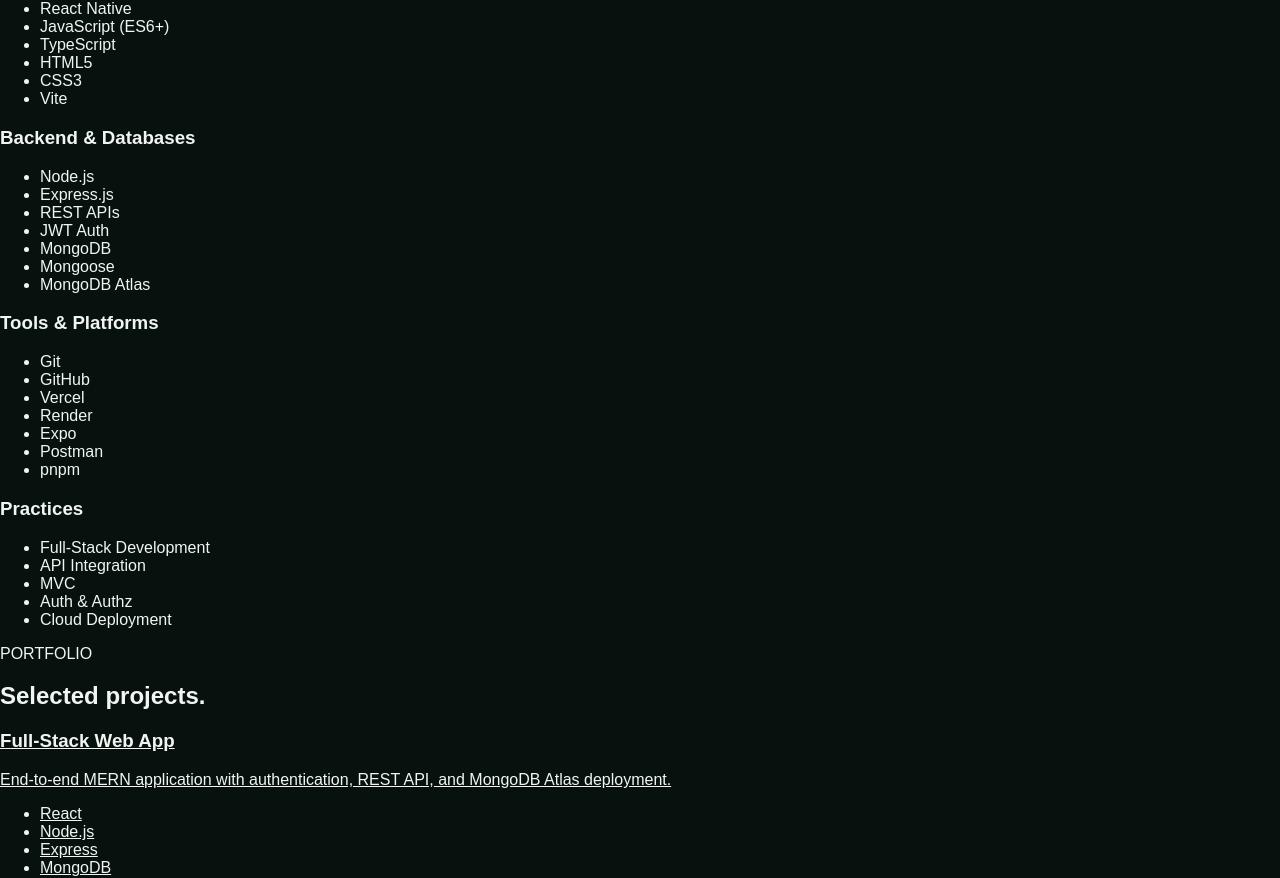
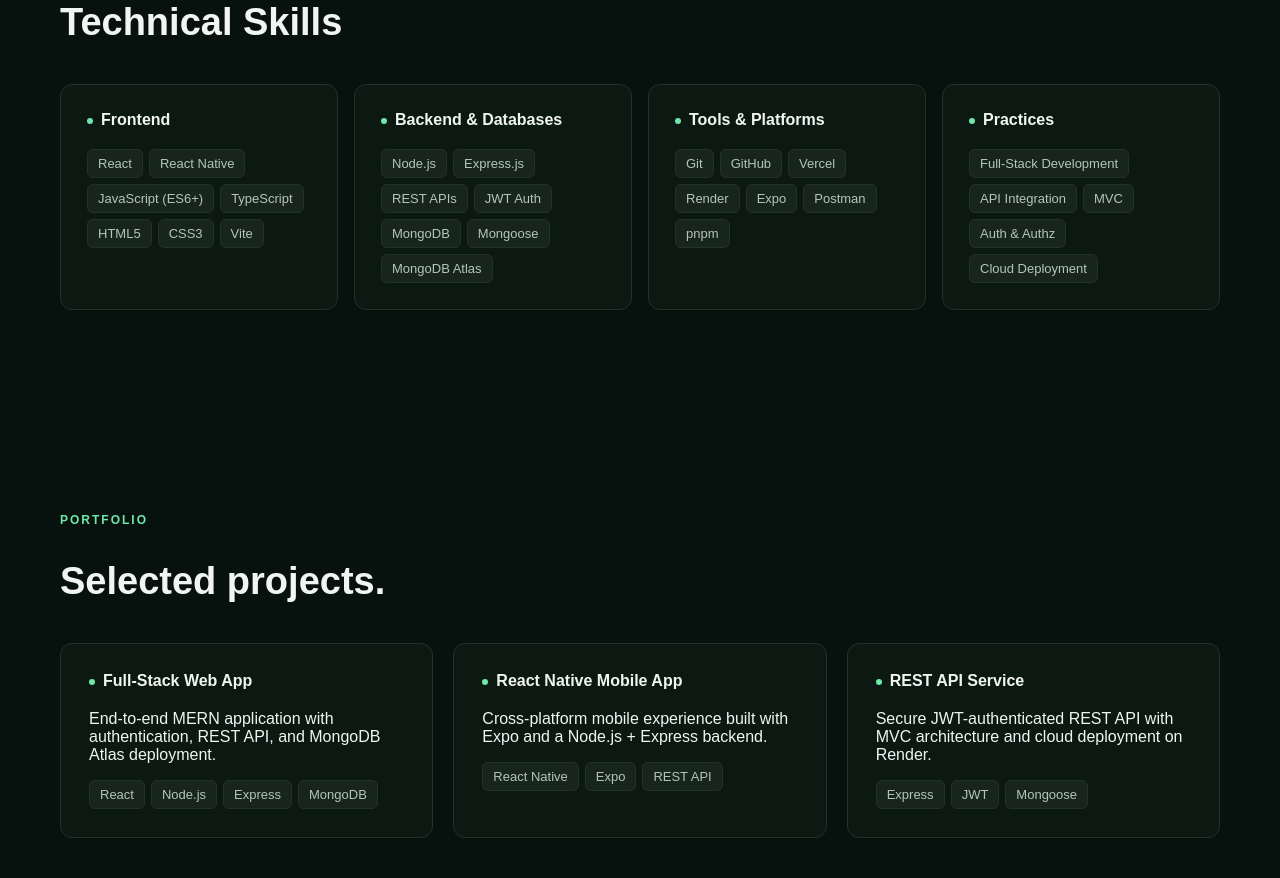
Before and after one commit to gisela-lucena/portfolio, a React (Vite) app: page / in a window 1280 px wide. Shown: the part 1071-1949 px from the top of the page. Built offline with nearby package versions, Linux system fonts and the light colour scheme.

Commit message:
renamed classNames and styles the CSS on Hero, projects, skills, contact, certifications and about

```diff
--- a/src/components/About/About.css
+++ b/src/components/About/About.css
@@ -0,0 +1,18 @@
+.about {
+  padding: 100px 0;
+}
+
+.about h2 {
+  max-width: 700px;
+  font-size: 38px;
+  line-height: 1.2;
+  letter-spacing: -1px;
+  margin: 16px 0 24px;
+}
+
+.about p {
+  max-width: 750px;
+  color: #9aa6a0;
+  font-size: 17px;
+  line-height: 1.8;
+}
--- a/src/components/About/About.jsx
+++ b/src/components/About/About.jsx
@@ -4,7 +4,7 @@ function About() {
     return (
         <section className="about" id="about">
             <div className="section-container about-content">
-                <span className="about-badge">ABOUT</span>
+                <span className="section-label">ABOUT</span>
                 <h2>Frontend craft meets backend rigor.</h2>
                 <p>Skilled in both frontend and backend development with a focus on responsive UIs, secure authentication, scalable databases, and modern deployment workflows. I enjoy shipping end-to-end features — from schema design and REST endpoints to polished React interfaces — and collaborating with teams that care about quality.</p>
             </div>
--- a/src/components/Certifications/Certifications.jsx
+++ b/src/components/Certifications/Certifications.jsx
@@ -4,7 +4,7 @@ function Certifications() {
     return (
         <section className="certifications" id="certifications">
             <div className="certifications-content">
-                <span className="certifications-badge">CERTIFICATIONS</span>
+                <span className="section-label">CERTIFICATIONS</span>
                 <h2>Continued learning.</h2>
                 <div className="certifications-list">
                     <article className="certification-item">
--- a/src/components/Contact/Contact.jsx
+++ b/src/components/Contact/Contact.jsx
@@ -4,7 +4,7 @@ function Contact() {
     return (
         <section className="contact" id="contact">
             <div className="contact-content">
-                <span className="contact-badge">CONTACT</span>
+                <span className="section-label">CONTACT</span>
                 <h2>Let's build something solid together.</h2>
                 <p>Open to full-stack, frontend, or backend roles. The fastest way to reach me is through the links below.</p>
                 <div className="contact-list">
--- a/src/components/Hero/Hero.css
+++ b/src/components/Hero/Hero.css
@@ -1,12 +1,12 @@
 .hero {
-  min-height: 100vh;
+  padding: 100px 0 120px;
 }
 
 .hero-content {
   max-width: 1200px;
   margin: 0 auto;
   width: 100%;
-  padding: 100px 20px;
+  padding: 0 20px;
 }
 
 .hero-badge {
--- a/src/components/Projects/Projects.css
+++ b/src/components/Projects/Projects.css
@@ -0,0 +1,61 @@
+.projects {
+  padding: 100px 0;
+}
+
+.projects-grid {
+  display: grid;
+  grid-template-columns: repeat(3, minmax(0, 1fr));
+  gap: 20px;
+  margin-top: 40px;
+}
+
+.projects h2 {
+  font-size: 38px;
+}
+
+.project-card {
+  background-color: #0c1913;
+  border: 1px solid #233229;
+  border-radius: 12px;
+  padding: 28px;
+}
+
+.project-card h3 {
+  font-size: 16px;
+  margin: 0 0 20px;
+  color: #f1f5f2;
+}
+
+.project-card h3::before {
+  content: "";
+  display: inline-block;
+  width: 6px;
+  height: 6px;
+  border-radius: 50%;
+  background-color: #6ee7a8;
+  margin-right: 8px;
+  vertical-align: middle;
+}
+
+.project-tech-list {
+  display: flex;
+  flex-wrap: wrap;
+  gap: 6px;
+  list-style: none;
+  padding: 0;
+  margin: 0;
+}
+
+.project-tech-list li {
+  padding: 6px 10px;
+  border-radius: 6px;
+  background-color: #17251d;
+  border: 1px solid #233229;
+  color: #b6c5bb;
+  font-size: 13px;
+}
+
+.project-card a {
+  text-decoration: none;
+  color: inherit;
+}
--- a/src/components/Projects/Projects.jsx
+++ b/src/components/Projects/Projects.jsx
@@ -3,39 +3,39 @@ import './Projects.css';
 function Projects() {
     return (
         <section className="projects" id="projects">
-            <div className="projects-content">
-                <span className="projects-badge">PORTFOLIO</span>
+            <div className="section-container projects-content">
+                <span className="section-label">PORTFOLIO</span>
                 <h2>Selected projects.</h2>
-                <div className="projects-list">
-                    <article className="project-item">
+                <div className="projects-grid">
+                    <article className="project-card">
                         <a href="https://filmera.us/" target="_blank" rel="noreferrer">
                             <h3>Full-Stack Web App</h3>
                             <p>End-to-end MERN application with authentication, REST API, and MongoDB Atlas deployment.</p>
                             <ul className="project-tech-list">
-                                <li>React</li>
-                                <li>Node.js</li>
-                                <li>Express</li>
-                                <li>MongoDB</li>
+                                <li className="skill-tag">React</li>
+                                <li className="skill-tag">Node.js</li>
+                                <li className="skill-tag">Express</li>
+                                <li className="skill-tag">MongoDB</li>
                             </ul>
                         </a>
                     </article>
-                    <article className="project-item">
+                    <article className="project-card">
                         <a href="https://apps.apple.com/us/app/filmera/id6779366077" target="_blank" rel="noreferrer">
                             <h3>React Native Mobile App</h3>
                             <p>Cross-platform mobile experience built with Expo and a Node.js + Express backend.</p>
                             <ul className="project-tech-list">
-                                <li>React Native</li>
-                                <li>Expo</li>
-                                <li>REST API</li>
+                                <li className="skill-tag">React Native</li>
+                                <li className="skill-tag">Expo</li>
+                                <li className="skill-tag">REST API</li>
                             </ul>
                         </a>
                     </article>
-                    <article className="project-item">
+                    <article className="project-card">
                         <a href="https://github.com/filmera/rest-api" target="_blank" rel="noreferrer">
                             <h3>REST API Service</h3>
                             <p>Secure JWT-authenticated REST API with MVC architecture and cloud deployment on Render.</p>
                             <ul className="project-tech-list">
-                                <li>Express</li>
+                                <li className="skill-tag">Express</li>
                                 <li>JWT</li>
                                 <li>Mongoose</li>
                             </ul>
--- a/src/components/Skills/Skills.css
+++ b/src/components/Skills/Skills.css
@@ -0,0 +1,56 @@
+.skills {
+  padding: 100px 0;
+}
+
+.skills-grid {
+  display: grid;
+  grid-template-columns: repeat(4, minmax(0, 1fr));
+  gap: 16px;
+  margin-top: 40px;
+}
+
+.skills h2 {
+  font-size: 38px;
+}
+
+.skill-card {
+  background-color: #0c1913;
+  padding: 26px;
+  border-radius: 12px;
+  border: 1px solid #233229;
+}
+
+.skill-card h3 {
+  font-size: 16px;
+  margin: 0 0 20px;
+  color: #f1f5f2;
+}
+
+.skill-card h3::before {
+  content: "";
+  display: inline-block;
+  width: 6px;
+  height: 6px;
+  border-radius: 50%;
+  background-color: #6ee7a8;
+  margin-right: 8px;
+  vertical-align: middle;
+}
+
+.skill-sublist {
+  display: flex;
+  flex-wrap: wrap;
+  gap: 6px;
+  list-style: none;
+  padding: 0;
+  margin: 0;
+}
+
+.skill-sublist li {
+  padding: 6px 10px;
+  border-radius: 6px;
+  background-color: #17251d;
+  border: 1px solid #233229;
+  color: #b6c5bb;
+  font-size: 13px;
+}
--- a/src/components/Skills/Skills.jsx
+++ b/src/components/Skills/Skills.jsx
@@ -3,52 +3,54 @@ import './Skills.css';
 function Skills() {
     return (
         <section className="skills" id="skills">
-            <div className="skills-content">
-                <span className="skills-badge">SKILLS</span>                <div className="skills-list">
-                    <div className="skill">
+            <div className="section-container skills-content">
+                <span className="section-label">SKILLS</span>
+                <h2>Technical Skills</h2>
+                <div className="skills-grid">
+                    <div className="skill-card">
                         <h3>Frontend</h3>
                         <ul className="skill-sublist">
-                            <li>React</li>
-                            <li>React Native</li>
-                            <li>JavaScript (ES6+)</li>
-                            <li>TypeScript</li>
-                            <li>HTML5</li>
-                            <li>CSS3</li>
-                            <li>Vite</li>
+                            <li className="skill-tag">React</li>
+                            <li className="skill-tag">React Native</li>
+                            <li className="skill-tag">JavaScript (ES6+)</li>
+                            <li className="skill-tag">TypeScript</li>
+                            <li className="skill-tag">HTML5</li>
+                            <li className="skill-tag">CSS3</li>
+                            <li className="skill-tag">Vite</li>
                         </ul>
                     </div>
-                    <div className="skill">
+                    <div className="skill-card">
                         <h3>Backend & Databases</h3>
                         <ul className="skill-sublist">
-                            <li>Node.js</li>
-                            <li>Express.js</li>
-                            <li>REST APIs</li>
-                            <li>JWT Auth</li>
-                            <li>MongoDB</li>
-                            <li>Mongoose</li>
-                            <li>MongoDB Atlas</li>
+                            <li className="skill-tag">Node.js</li>
+                            <li className="skill-tag">Express.js</li>
+                            <li className="skill-tag">REST APIs</li>
+                            <li className="skill-tag">JWT Auth</li>
+                            <li className="skill-tag">MongoDB</li>
+                            <li className="skill-tag">Mongoose</li>
+                            <li className="skill-tag">MongoDB Atlas</li>
                         </ul>
                     </div>
-                    <div className="skill">
+                    <div className="skill-card">
                         <h3>Tools & Platforms</h3>
                         <ul className="skill-sublist">
-                            <li>Git</li>
-                            <li>GitHub</li>
-                            <li>Vercel</li>
-                            <li>Render</li>
-                            <li>Expo</li>
-                            <li>Postman</li>
-                            <li>pnpm</li>
+                            <li className="skill-tag">Git</li>
+                            <li className="skill-tag">GitHub</li>
+                            <li className="skill-tag">Vercel</li>
+                            <li className="skill-tag">Render</li>
+                            <li className="skill-tag">Expo</li>
+                            <li className="skill-tag">Postman</li>
+                            <li className="skill-tag">pnpm</li>
                         </ul>
                     </div>
-                    <div className="skill">
+                    <div className="skill-card">
                         <h3>Practices</h3>
                         <ul className="skill-sublist">
-                            <li>Full-Stack Development</li>
-                            <li>API Integration</li>
-                            <li>MVC</li>
-                            <li>Auth & Authz</li>
-                            <li>Cloud Deployment</li>
+                            <li className="skill-tag">Full-Stack Development</li>
+                            <li className="skill-tag">API Integration</li>
+                            <li className="skill-tag">MVC</li>
+                            <li className="skill-tag">Auth & Authz</li>
+                            <li className="skill-tag">Cloud Deployment</li>
                         </ul>
                     </div>
                 </div>
--- a/src/index.css
+++ b/src/index.css
@@ -35,3 +35,11 @@ textarea {
   padding-left: 20px;
   padding-right: 20px;
 }
+
+.section-label {
+  color: #6ee7a8;
+  font-size: 12px;
+  font-weight: 600;
+  letter-spacing: 2px;
+  text-transform: uppercase;
+}
```
